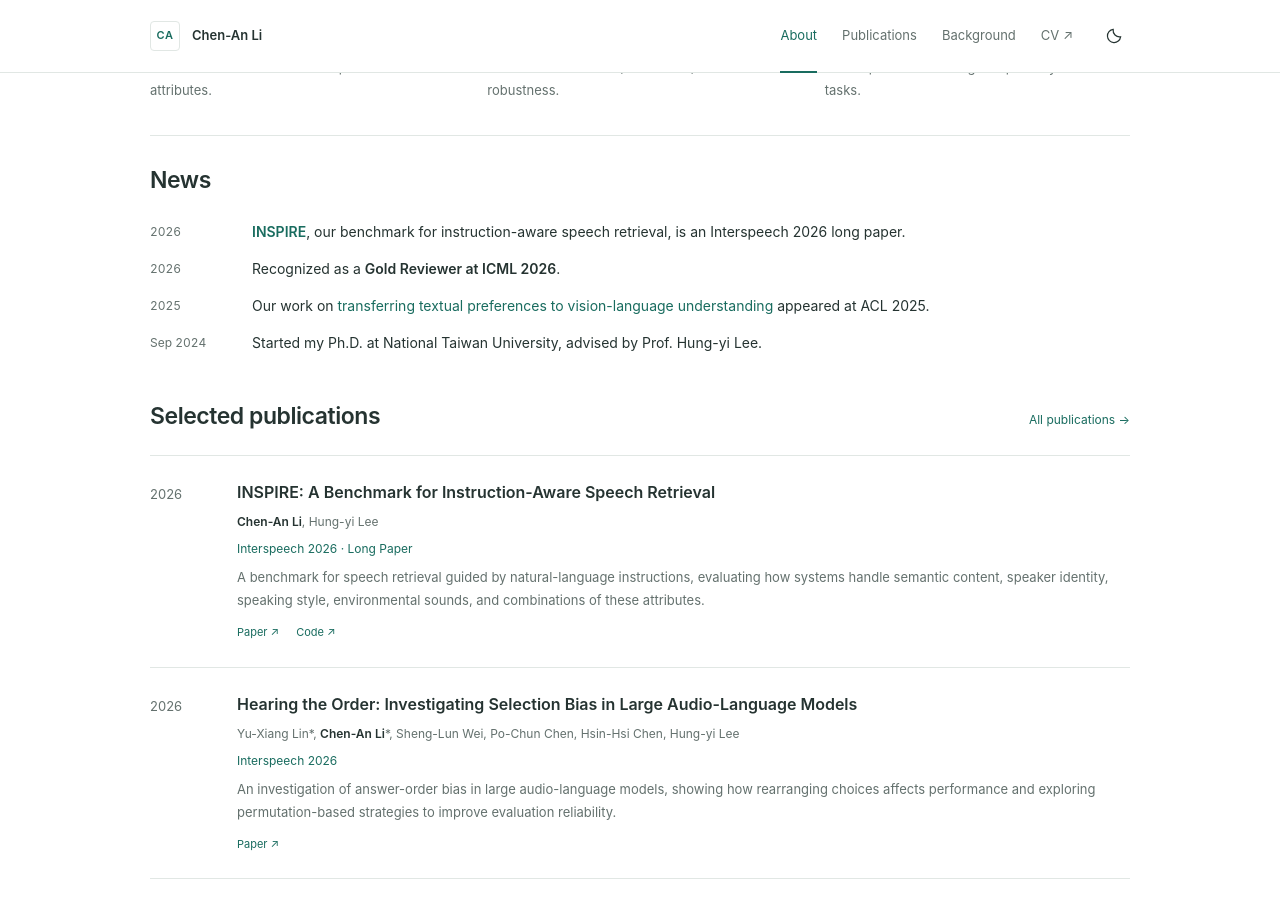
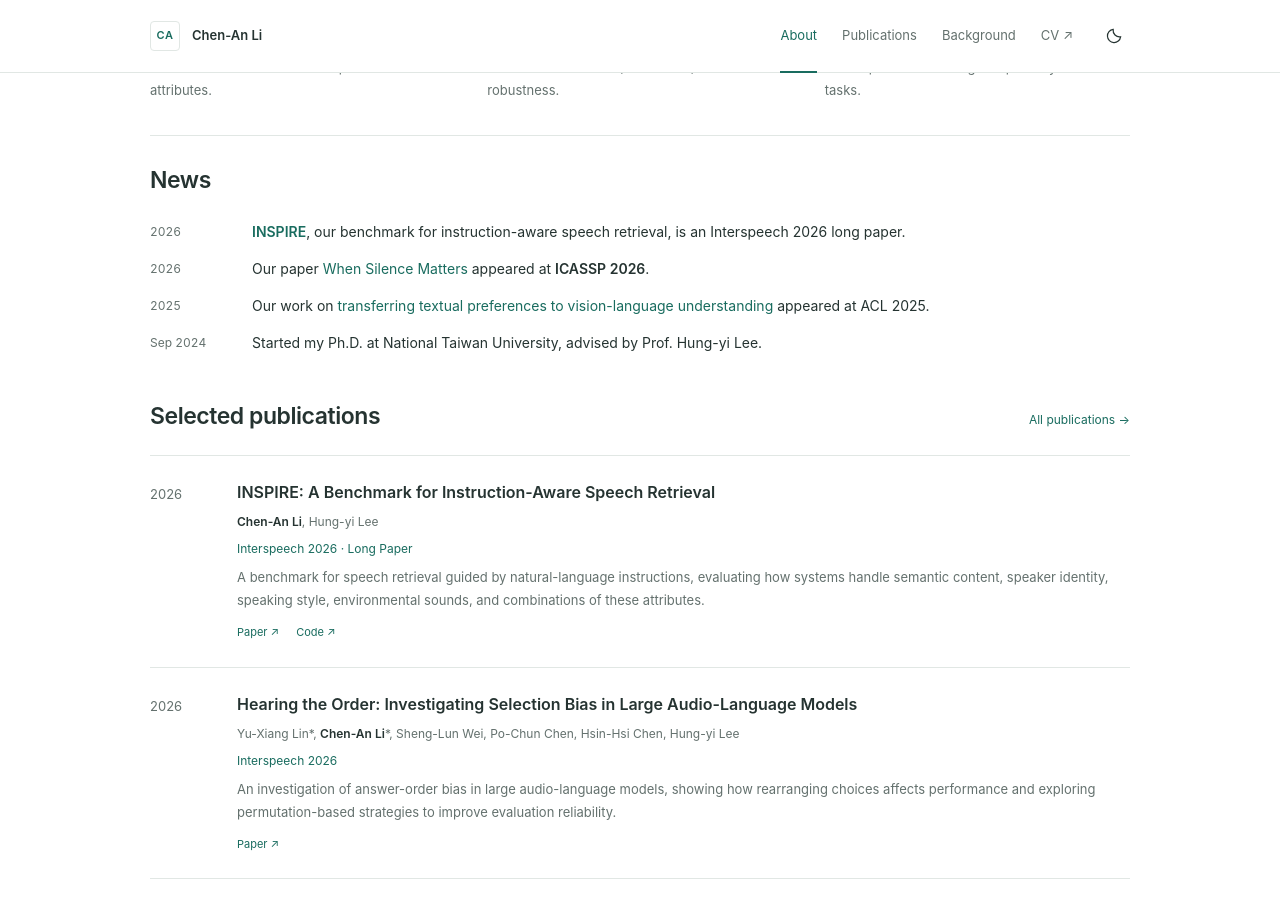
Before and after one commit to lca0503/lca0503.github.io, a Jekyll site: the page built from index.html, in a window 1280 px wide and 900 px high, scrolled down 645 px. Built offline with Jekyll 4.4.1, drawn with Linux system fonts in a browser that asks for light colours.

Commit message:
Update Site source

```diff
--- a/index.html
+++ b/index.html
@@ -35,7 +35,7 @@ section: about
   <div class="section-heading"><h2 id="highlights-heading">News</h2></div>
   <div class="highlights">
     <div><time>2026</time><p><a href="https://arxiv.org/abs/2608.16203" target="_blank" rel="noopener"><strong>INSPIRE</strong></a>, our benchmark for instruction-aware speech retrieval, is an Interspeech 2026 long paper.</p></div>
-    <div><time>2026</time><p>Recognized as a <strong>Gold Reviewer at ICML 2026</strong>.</p></div>
+    <div><time>2026</time><p>Our paper <a href="https://arxiv.org/abs/2510.00626" target="_blank" rel="noopener">When Silence Matters</a> appeared at <strong>ICASSP 2026</strong>.</p></div>
     <div><time>2025</time><p>Our work on <a href="https://aclanthology.org/2025.acl-short.72/" target="_blank" rel="noopener">transferring textual preferences to vision-language understanding</a> appeared at ACL 2025.</p></div>
     <div><time datetime="2024-09">Sep 2024</time><p>Started my Ph.D. at National Taiwan University, advised by Prof. Hung-yi Lee.</p></div>
   </div>
```
